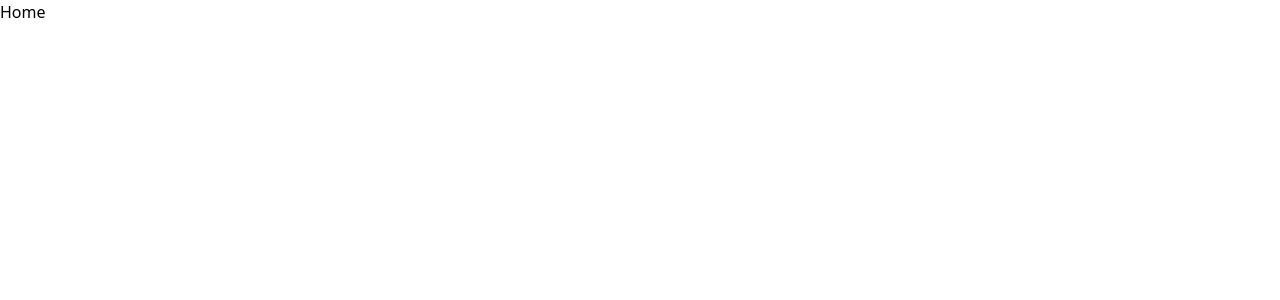
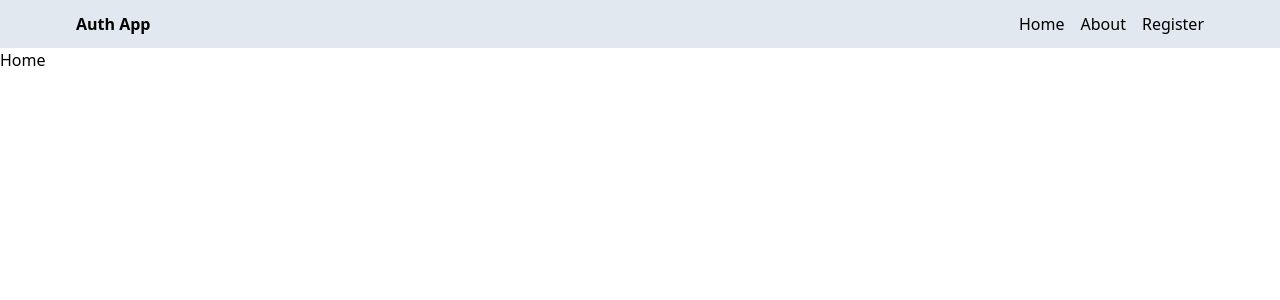
Before and after one commit to Aditya-1422/MERN-Authentication, a React (Create React App) app in the folder frontend/: page / in a window 1280 px wide. Shown: the top 300 px of the page. Built offline with nearby package versions, Linux system fonts and the light colour scheme.

Commit message:
Create Header Component

```diff
--- a/frontend/src/App.js
+++ b/frontend/src/App.js
@@ -5,12 +5,14 @@
 import Register from './pages/Register'
 import About from './pages/About'
 import Profile from './pages/Profile'
+import Header from './components/Header'
 
 
 const App = () => {
   return (
     <BrowserRouter>
-      <Routes>
+        <Header/>
+        <Routes>
         <Route exact path='/' element={<Home/>}/>
         <Route exact path='/login' element={<Login/>}/>
         <Route exact path='/register' element={<Register/>}/>
--- /dev/null
+++ b/frontend/src/components/Header.jsx
@@ -0,0 +1,29 @@
+import React from 'react'
+import { Link } from 'react-router-dom'
+
+const Header = () => {
+  return (
+    <>
+     <div className='bg-slate-200'>
+      <div className='flex justify-between items-center max-w-6xl mx-auto p-3'>
+        <Link to='/'>
+          <h1 className='font-bold'>Auth App</h1>
+        </Link>
+        <ul className='flex gap-4'>
+          <Link to='/'>
+            <li>Home</li>
+          </Link>
+          <Link to='/about'>
+            <li>About</li>
+          </Link>
+          <Link to='/register'>
+            <li>Register</li>
+          </Link>
+        </ul>
+      </div>
+    </div>
+    </>
+  )
+}
+
+export default Header
```
